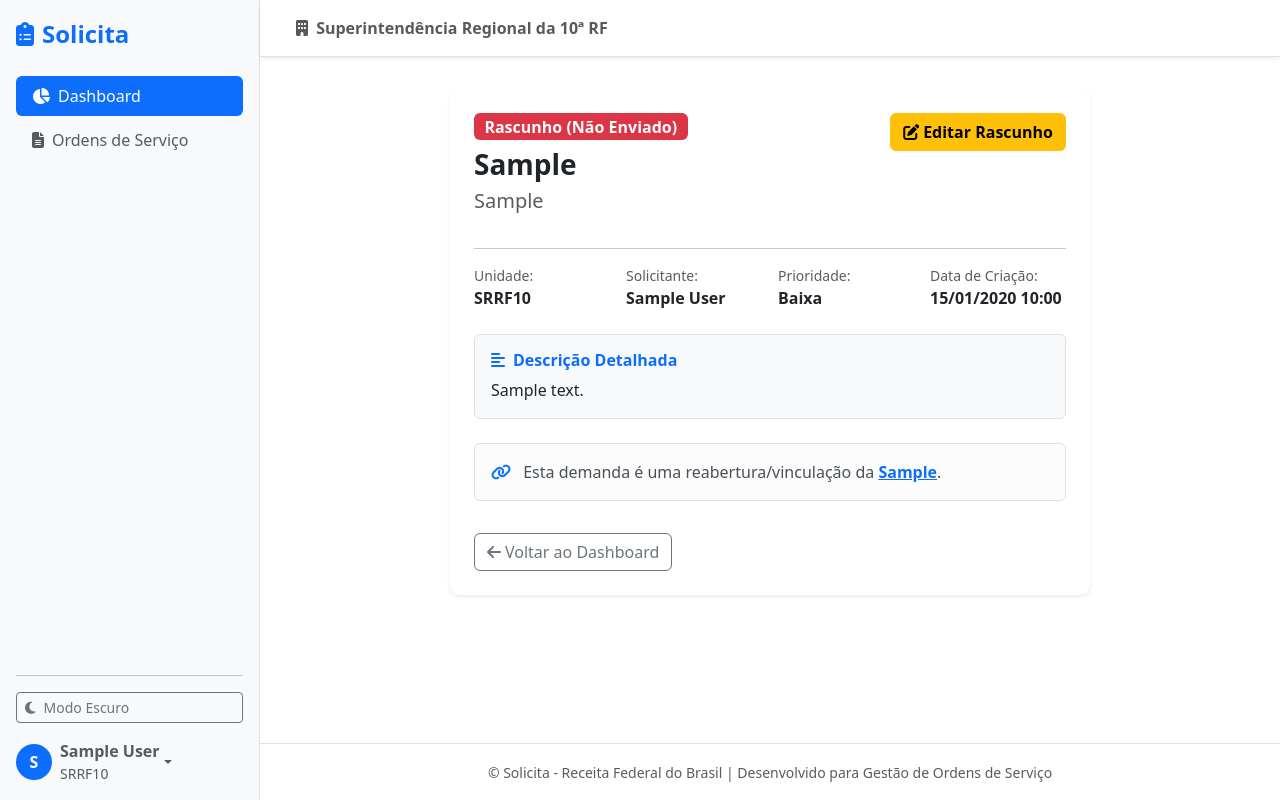
After one commit to Azogh/solicita, a Django app: page /os/1/ in a window 1280 px wide. The commit adds this page. Run offline with Django 5.2, Linux system fonts and the light colour scheme; a user stored in the database is signed in; data comes from the database, SQL or seed files in the repository; tables that the repository leaves empty hold one stand-in row (values such as "Sample post"); some libraries are stand-ins or nearby versions.

Commit message:
feat: implementa criacao, edicao e visualizacao de Ordens de Servico com fluxo de rascunho

```diff
--- a/config/urls.py
+++ b/config/urls.py
@@ -2,6 +2,7 @@ from django.contrib import admin
 from django.urls import path
 from django.contrib.auth import views as auth_views
 from accounts import views as accounts_views
+from solicitacoes import views as solicitacoes_views
 
 urlpatterns = [
     path('admin/', admin.site.urls),
@@ -12,6 +13,12 @@ urlpatterns = [
     path('logout/', auth_views.LogoutView.as_view(), name='logout'),
     path('perfil/', accounts_views.perfil_view, name='perfil'),
     path('perfil/solicitar-gestor/', accounts_views.solicitar_elevacao_gestor_view, name='solicitar_elevacao_gestor'),
+
+    # Rotas de Ordens de Serviço
+    path('os/nova/', solicitacoes_views.criar_os_view, name='criar_os'),
+    path('os/<int:pk>/', solicitacoes_views.detalhar_os_view, name='detalhar_os'),
+    path('os/<int:pk>/editar/', solicitacoes_views.editar_os_view, name='editar_os_stub'), # Usaremos alias
+
     path('accounts/buscar-unidades/', accounts_views.buscar_unidades_view, name='buscar_unidades'),
     path('accounts/buscar-unidades-checkbox/', accounts_views.buscar_unidades_checkbox_view, name='buscar_unidades_checkbox'),
 ]
--- a/solicitacoes/views.py
+++ b/solicitacoes/views.py
@@ -1,3 +1,63 @@
-from django.shortcuts import render
+from django.shortcuts import render, redirect, get_object_or_404
+from django.contrib.auth.decorators import login_required
+from django.contrib import messages
+from django.utils import timezone
+from .models import OrdemServico
+from .forms import OrdemServicoForm
 
-# Create your views here.
+@login_required
+def criar_os_view(request):
+    if request.method == 'POST':
+        form = OrdemServicoForm(request.POST, user=request.user)
+        if form.is_valid():
+            os_item = form.save(commit=False)
+            os_item.solicitante = request.user
+            os_item.unidade = request.user.unidade
+
+            # Verifica qual botão foi clicado na tela
+            if 'btn_enviar' in request.POST:
+                os_item.status = OrdemServico.StatusChoices.ENVIADO
+                os_item.enviado_em = timezone.now()
+                messages.success(request, f"Ordem de Serviço {os_item.numero_os} enviada com sucesso para a caixa do Gestor!")
+            else:
+                os_item.status = OrdemServico.StatusChoices.RASCUNHO
+                messages.info(request, f"Rascunho da OS {os_item.numero_os} salvo. Você pode editá-la antes de enviar.")
+
+            os_item.save()
+            return redirect('dashboard')
+    else:
+        form = OrdemServicoForm(user=request.user)
+
+    return render(request, 'solicitacoes/criar_os.html', {'form': form})
+
+@login_required
+def editar_os_view(request, pk):
+    os_item = get_object_or_404(OrdemServico, pk=pk, solicitante=request.user)
+
+    # Bloqueio de segurança: Se a OS já foi enviada, não permite mais edição
+    if os_item.status != OrdemServico.StatusChoices.RASCUNHO:
+        messages.error(request, "Esta Ordem de Serviço já foi enviada ao Gestor e não pode ser alterada.")
+        return redirect('detalhar_os', pk=os_item.pk)
+
+    if request.method == 'POST':
+        form = OrdemServicoForm(request.POST, instance=os_item, user=request.user)
+        if form.is_valid():
+            os_updated = form.save(commit=False)
+            if 'btn_enviar' in request.POST:
+                os_updated.status = OrdemServico.StatusChoices.ENVIADO
+                os_updated.enviado_em = timezone.now()
+                messages.success(request, f"Ordem de Serviço {os_updated.numero_os} enviada com sucesso!")
+            else:
+                messages.info(request, "Rascunho atualizado com sucesso.")
+
+            os_updated.save()
+            return redirect('dashboard')
+    else:
+        form = OrdemServicoForm(instance=os_item, user=request.user)
+
+    return render(request, 'solicitacoes/editar_os.html', {'form': form, 'os_item': os_item})
+
+@login_required
+def detalhar_os_view(request, pk):
+    os_item = get_object_or_404(OrdemServico, pk=pk)
+    return render(request, 'solicitacoes/detalhar_os.html', {'os_item': os_item})
--- a/templates/dashboard_solicitante.html
+++ b/templates/dashboard_solicitante.html
@@ -8,8 +8,8 @@
         <h3 class="fw-bold mb-0">Painel de Soluções & Chamados</h3>
         <small class="text-muted">Acompanhamento de Ordens de Serviço da unidade {{ user.unidade.sigla }}</small>
     </div>
-    <a href="#" class="btn btn-primary btn-lg fw-bold shadow-sm">
-        <i class="fa-solid fa-plus me-2"></i>Nova Solicitacao (OS)
+    <a href="{% url 'criar_os' %}" class="btn btn-primary btn-lg fw-bold shadow-sm">
+        <i class="fa-solid fa-plus me-2"></i>Nova Solicitação (OS)
     </a>
 </div>
 
@@ -72,7 +72,7 @@
                         <td>{{ os.criado_em|date:"d/m/Y H:i" }}</td>
                         <td><span class="badge bg-{{ os.cor_badge_status }}">{{ os.get_status_display }}</span></td>
                         <td class="text-end">
-                            <a href="#" class="btn btn-sm btn-outline-secondary">Detalhes</a>
+                            <a href="{% url 'detalhar_os' os.pk %}" class="btn btn-sm btn-outline-secondary">Detalhes</a>
                         </td>
                     </tr>
                 {% empty %}
--- /dev/null
+++ b/templates/solicitacoes/detalhar_os.html
@@ -0,0 +1,63 @@
+{% extends 'base.html' %}
+
+{% block title %}{{ os_item.numero_os }} - Detalhes{% endblock %}
+
+{% block content %}
+<div class="row justify-content-center">
+    <div class="col-md-9 col-lg-8">
+        <div class="card card-custom p-4 border-0 shadow-sm">
+            <div class="d-flex justify-content-between align-items-start mb-3">
+                <div>
+                    <span class="badge bg-{{ os_item.cor_badge_status }} fs-6 mb-2">{{ os_item.get_status_display }}</span>
+                    <h3 class="fw-bold mb-1">{{ os_item.numero_os }}</h3>
+                    <p class="text-muted mb-0 fs-5">{{ os_item.assunto }}</p>
+                </div>
+                {% if os_item.status == 'RASCUNHO' and os_item.solicitante == user %}
+                    <a href="{% url 'editar_os' os_item.pk %}" class="btn btn-warning fw-bold">
+                        <i class="fa-solid fa-pen-to-square me-1"></i>Editar Rascunho
+                    </a>
+                {% endif %}
+            </div>
+            <hr>
+
+            <div class="row g-3 mb-4">
+                <div class="col-6 col-md-3">
+                    <small class="text-muted d-block">Unidade:</small>
+                    <strong class="text-body">{{ os_item.unidade.sigla }}</strong>
+                </div>
+                <div class="col-6 col-md-3">
+                    <small class="text-muted d-block">Solicitante:</small>
+                    <strong class="text-body">{{ os_item.solicitante.get_full_name }}</strong>
+                </div>
+                <div class="col-6 col-md-3">
+                    <small class="text-muted d-block">Prioridade:</small>
+                    <strong class="text-body">{{ os_item.get_prioridade_display }}</strong>
+                </div>
+                <div class="col-6 col-md-3">
+                    <small class="text-muted d-block">Data de Criação:</small>
+                    <strong class="text-body">{{ os_item.criado_em|date:"d/m/Y H:i" }}</strong>
+                </div>
+            </div>
+
+            <div class="card bg-body-tertiary border p-3 mb-4">
+                <h6 class="fw-bold text-primary mb-2"><i class="fa-solid fa-align-left me-2"></i>Descrição Detalhada</h6>
+                <p class="mb-0 text-body" style="white-space: pre-line;">{{ os_item.descricao }}</p>
+            </div>
+
+            {% if os_item.os_vinculada %}
+                <div class="alert alert-light border">
+                    <i class="fa-solid fa-link me-2 text-primary"></i>
+                    Esta demanda é uma reabertura/vinculação da
+                    <a href="{% url 'detalhar_os' os_item.os_vinculada.pk %}" class="fw-bold">{{ os_item.os_vinculada.numero_os }}</a>.
+                </div>
+            {% endif %}
+
+            <div class="d-flex justify-content-start mt-3">
+                <a href="{% url 'dashboard' %}" class="btn btn-outline-secondary">
+                    <i class="fa-solid fa-arrow-left me-1"></i>Voltar ao Dashboard
+                </a>
+            </div>
+        </div>
+    </div>
+</div>
+{% endblock %}
```
Also changed, not shown: solicitacoes/forms.py (added, +23 -0 lines), templates/solicitacoes/criar_os.html (added, +59 -0 lines).
